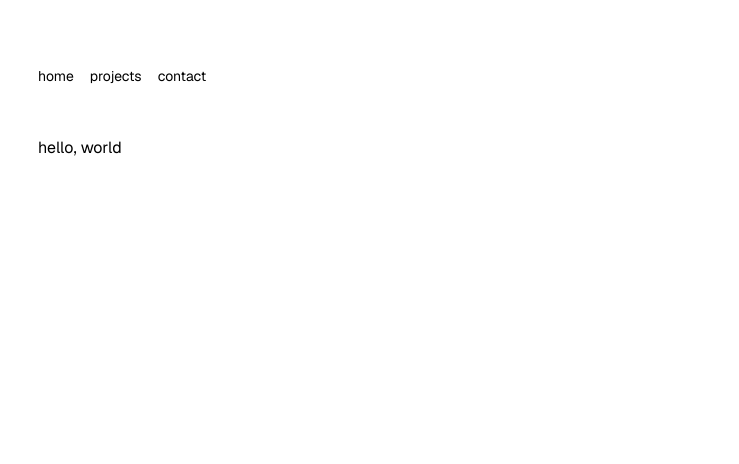
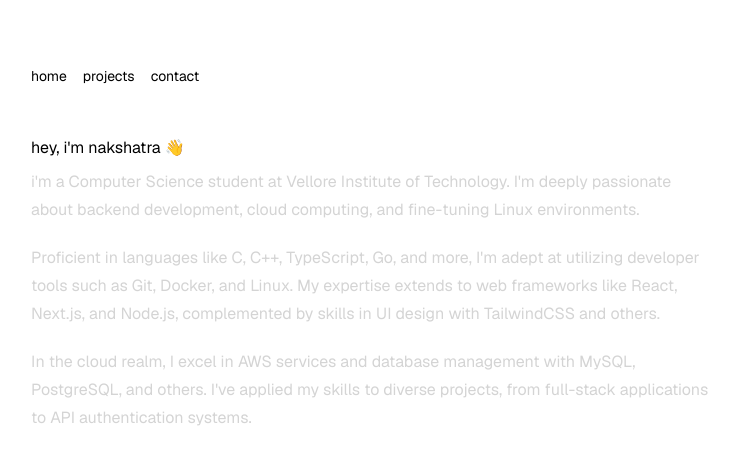
Before and after one commit to nakshatraraghav/portfolio, a Next.js app: page / in a window 1280 px wide. Shown: the top 464 px of the page, without its empty margins (266-1005 px from the left). Built offline with nearby package versions, Linux system fonts and the light colour scheme.

Commit message:
(ui): home page

```diff
--- a/package.json
+++ b/package.json
@@ -9,6 +9,7 @@
     "lint": "next lint"
   },
   "dependencies": {
+    "@tailwindcss/typography": "^0.5.10",
     "clsx": "^2.1.0",
     "geist": "^1.2.2",
     "next": "14.1.0",
--- a/src/app/layout.tsx
+++ b/src/app/layout.tsx
@@ -22,9 +22,9 @@ export default function RootLayout({
         'text-black bg-white dark:text-white dark:bg-[#111010]',
       )}
     >
-      <body className={cx(font.className, "max-w-2xl flex flex-col mx-auto my-16")}>
+      <body className={cx(font.className, "max-w-[750px] flex flex-col mx-auto my-16")}>
         <Navbar />
-        <main className="mt-12">{children}</main>
+        <main className="mt-12 mx-8">{children}</main>
       </body>
     </html>
   );
--- a/src/app/page.tsx
+++ b/src/app/page.tsx
@@ -1,3 +1,19 @@
 export default function HomePage() {
-  return <div>hello, world</div>
+  return <div className="space-y-2">
+    <div>hey, i'm nakshatra 👋</div>
+    <div className="space-y-5 prose text-neutral-300">
+      <section>
+        i'm a Computer Science student at Vellore Institute of Technology.
+        I'm deeply passionate about backend development, cloud computing, and fine-tuning Linux environments.
+      </section>
+      <section>
+        Proficient in languages like C, C++, TypeScript, Go, and more, I'm adept at utilizing developer tools
+        such as Git, Docker, and Linux. My expertise extends to web frameworks like React, Next.js, and Node.js,
+        complemented by skills in UI design with TailwindCSS and others.
+      </section>
+      <section>In the cloud realm, I excel in AWS services and database management with MySQL, PostgreSQL, and others.
+        I've applied my skills to diverse projects, from full-stack applications to API authentication systems.
+      </section>
+    </div>
+  </div>
 }
--- a/src/components/navbar.tsx
+++ b/src/components/navbar.tsx
@@ -7,7 +7,7 @@ const links = {
 }
 
 export function Navbar() {
-  return <nav className="flex items-start space-x-4">
+  return <nav className="flex items-start space-x-4 mx-8">
     {Object.entries(links).map(([name, url]) => {
       return <Link href={url} key={name}>{
         <p className="text-sm relative inline-block hover:text-neutral-300 group">
--- a/tailwind.config.ts
+++ b/tailwind.config.ts
@@ -1,4 +1,6 @@
 import type { Config } from "tailwindcss";
+
+import typography from '@tailwindcss/typography';
 
 const config: Config = {
   content: [
@@ -10,6 +12,6 @@ const config: Config = {
     extend: {
     },
   },
-  plugins: [],
+  plugins: [typography],
 };
 export default config;
```
Also changed, not shown: 1 other file (tests, documents, lock files or other folders).
